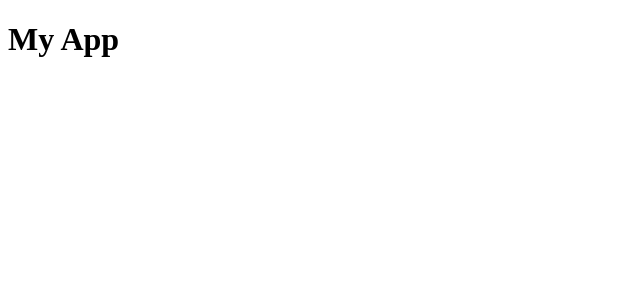
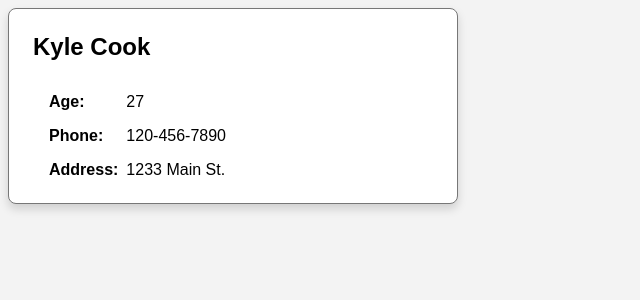
Before and after one commit to SohamAxel/ReactHandsOn, a React (Vite) app: page / in a window 1280 px wide. Shown: the top 300 px of the page, without its empty margins (0-640 px from the left). Built offline with nearby package versions, Linux system fonts and the light colour scheme.

Commit message:
User card functional component

```diff
--- /dev/null
+++ b/src/App.css
@@ -0,0 +1,30 @@
+body {
+  background: #F3F3F3;
+}
+
+.card {
+  background: white;
+  border: 1px solid #777;
+  border-radius: .5rem;
+  box-shadow: 0 5px 10px 0 rgba(0, 0, 0, .15);
+  max-width: 400px;
+  padding: 1.5rem;
+  font-family: Arial;
+}
+
+.name {
+  margin: 0;
+  margin-bottom: 2rem;
+}
+
+
+.body {
+  display: grid;
+  grid-template-columns: auto 1fr;
+  gap: 1rem .5rem;
+  padding: 0 1rem;
+}
+
+.label {
+  font-weight: bold;
+}
--- a/src/App.jsx
+++ b/src/App.jsx
@@ -1,7 +1,10 @@
+import "./App.css";
+import UserCard from "./Components/UserCard";
+import user from './user.json';
 
-function App() {
+const App = () => {
   return (
-      <h1>My App</h1>
+    <UserCard {...user} />
   );
 }
 
--- /dev/null
+++ b/src/Components/UserCard.jsx
@@ -0,0 +1,19 @@
+import React from 'react'
+
+const UserCard = ({name, age, phoneNumber, address}) => {
+  return (
+    <div className="card">
+      <h2 className="name">{name}</h2>
+      <div className="body">
+        <div className="label">Age:</div>
+        <div>{age}</div>
+        <div className="label">Phone:</div>
+        <div>{phoneNumber}</div>
+        <div className="label">Address:</div>
+        <div>{address}</div>
+      </div>
+    </div>
+  )
+}
+
+export default UserCard
--- /dev/null
+++ b/src/user.json
@@ -0,0 +1,6 @@
+{
+  "name": "Kyle Cook",
+  "age": 27,
+  "phoneNumber": "120-456-7890",
+  "address": "1233 Main St."
+}
```
